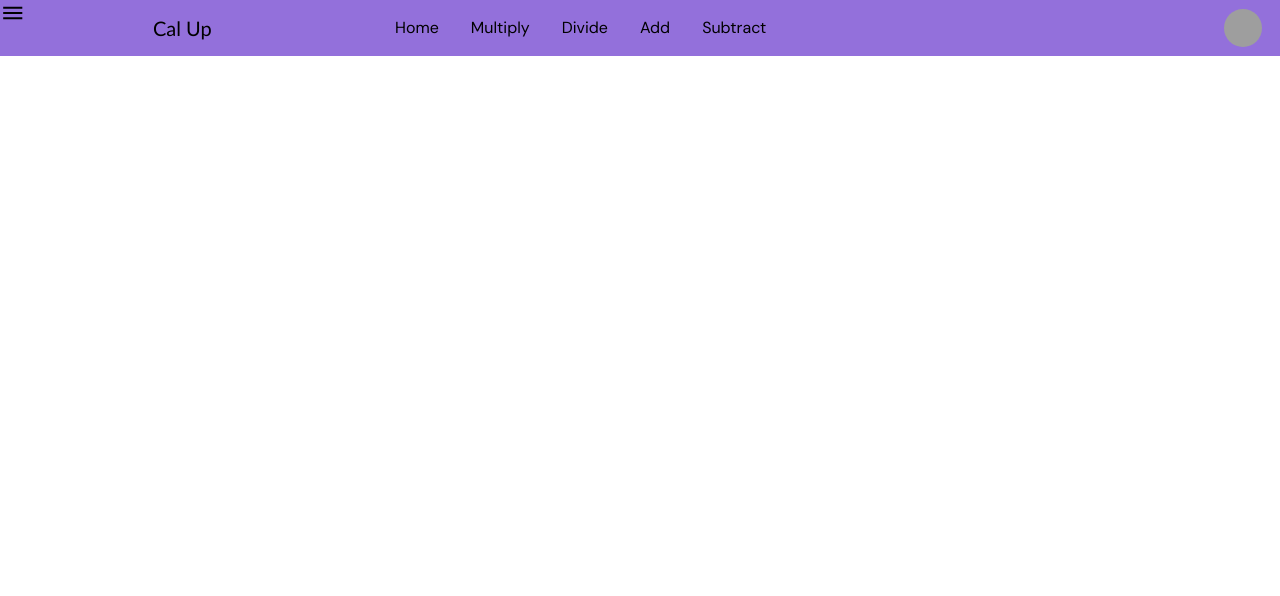
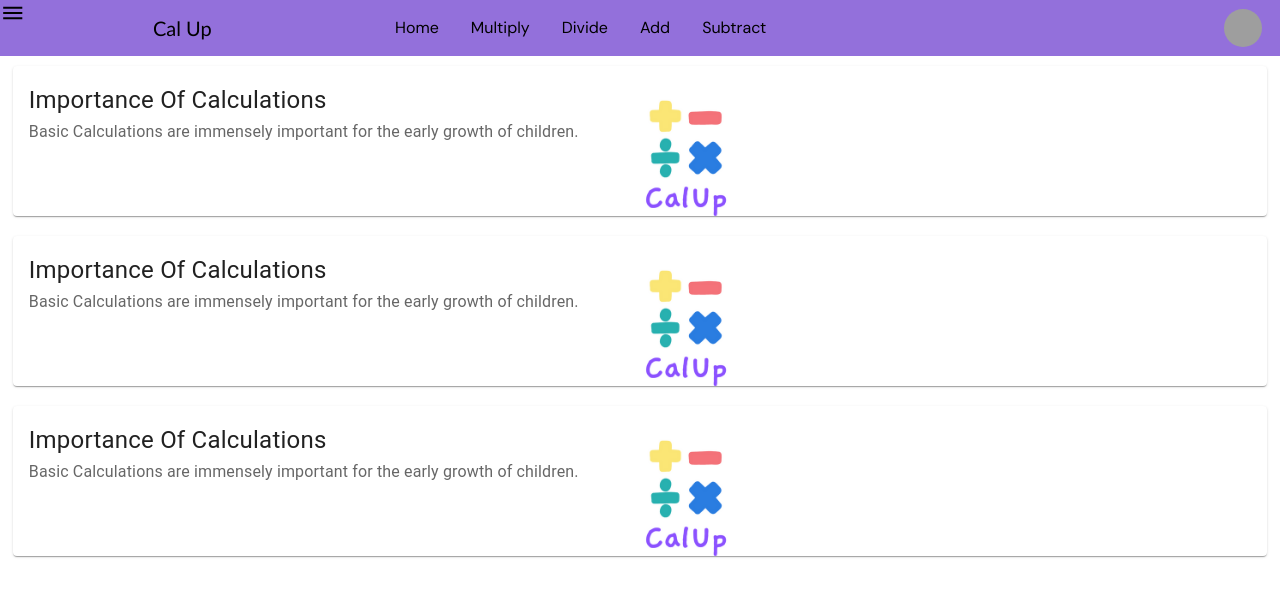
Before and after one commit to rajatchauhan407/calup, a React (Create React App) app: page / in a window 1280 px wide. Shown: the top 596 px of the page. Built offline with nearby package versions, Linux system fonts and the light colour scheme; sample sign-in values are in the browser's storage; grey boxes are pictures that could not be loaded.

Commit message:
add notification card #cal-9

```diff
--- a/src/components/cards/homefeed-card.js
+++ b/src/components/cards/homefeed-card.js
@@ -1,16 +1,30 @@
 import React from 'react';
 import Box from '@mui/material/Box';
 import Card from '@mui/material/Card';
-import { CardContent } from '@mui/material/CardContent';
-
+import Typography from '@mui/material/Typography';
+import CardContent from '@mui/material/CardContent';
+import CardMedia from '@mui/material/CardMedia';
 function HomefeedCard(){
     return (
-        <Card sx={{display:'flex'}}>
+        <Card sx={{display:'flex', width:'98%', margin:'10px auto', height:'150px'}}>
             <Box sx={{display:'flex', flexDirection:'column'}}>
                 <CardContent sx={{flex:'1 0 auto'}}>
-
+                <Typography component="div" sx={{fontSize:'1.5em',}}>
+                    Importance Of Calculations
+                </Typography>
+                <Typography variant="subtitle1" color="text.secondary" sx={{overflow:'hidden'}} component="div">
+                     Basic Calculations are immensely important for the early growth of children.
+                </Typography>
                 </CardContent>
             </Box>
+            <CardContent sx={{flex:'1 0 auto'}}>
+            <CardMedia
+                component="img"
+                sx={{width:150,height:150}}
+                src={require('../../images/calup.png')}
+                alt="Live from space album cover"
+            />
+            </CardContent>
         </Card>
     );
 }
--- a/src/pages/home/homepage.js
+++ b/src/pages/home/homepage.js
@@ -1,12 +1,14 @@
 import React from "react";
 import styles from "./homepage.module.css";
-
+import HomefeedCard from "../../components/cards/homefeed-card";
 
 function Home(){
     return (
-        <div>
-
-        </div>
+        <>
+            <HomefeedCard />
+            <HomefeedCard />
+            <HomefeedCard />
+        </>
     );
 }
 export default Home;
```
